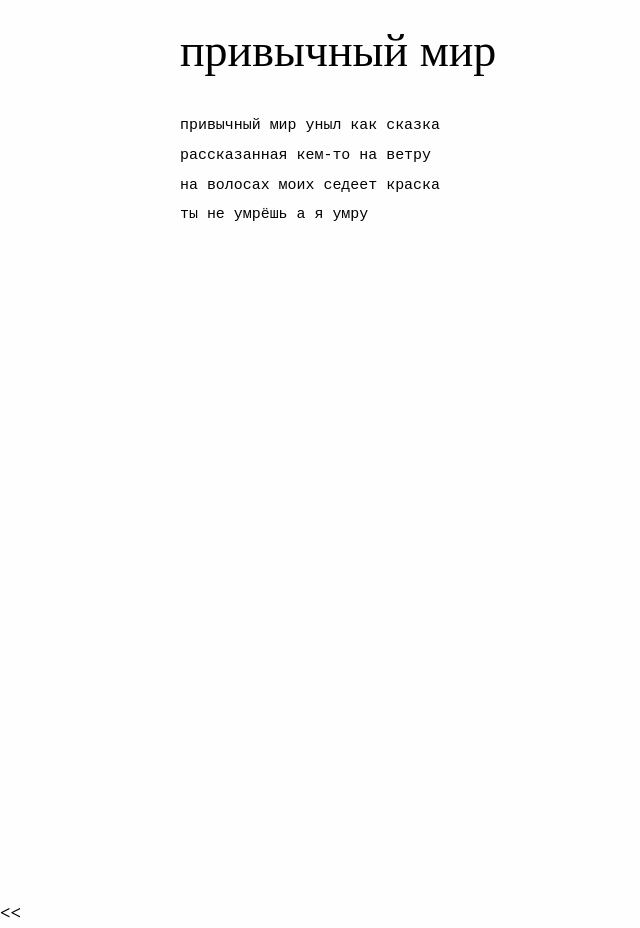
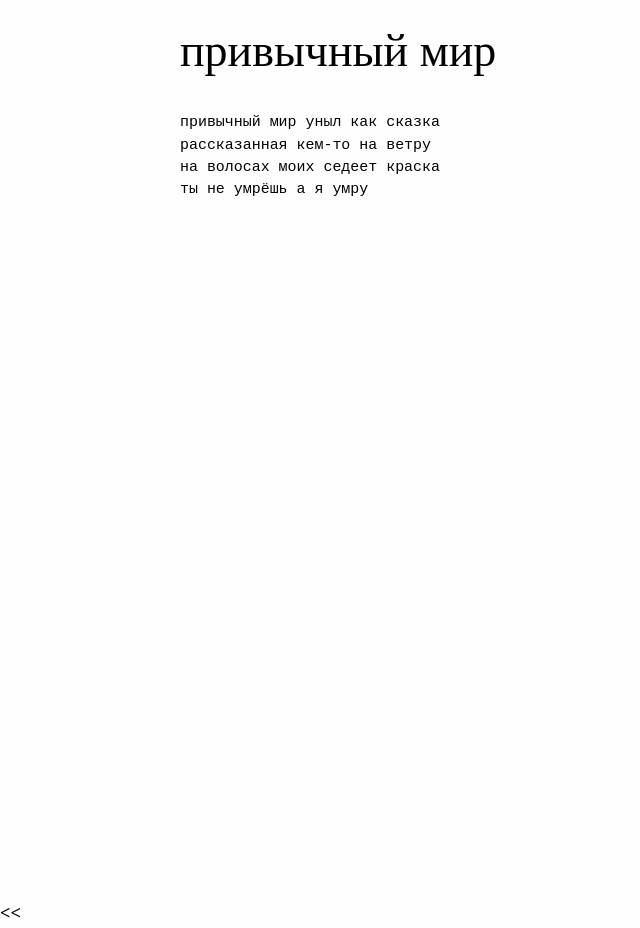
Before and after one commit to caryoscelus/pppoetry, a Jekyll site: the page built from text/privychnyi-mir.md, in a window 1280 px wide. Shown: the whole page, without its empty margins (0-640 px from the left). Built offline with Jekyll 4.4.1, drawn with Linux system fonts in a browser that asks for light colours.

Commit message:
css: line height

```diff
--- a/css/main.css
+++ b/css/main.css
@@ -20,6 +20,8 @@ pre {
   font-style: inherit;
   font-family: inherit;
   font-size: inherit;
+  padding: inherit;
+  line-height: 1.1em;
 }
 
 #wrapper {
```
